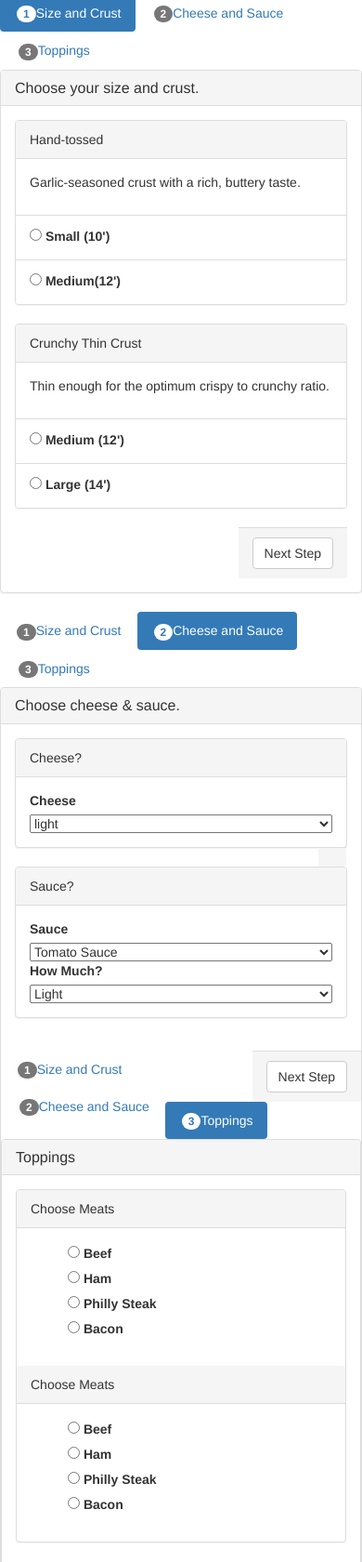
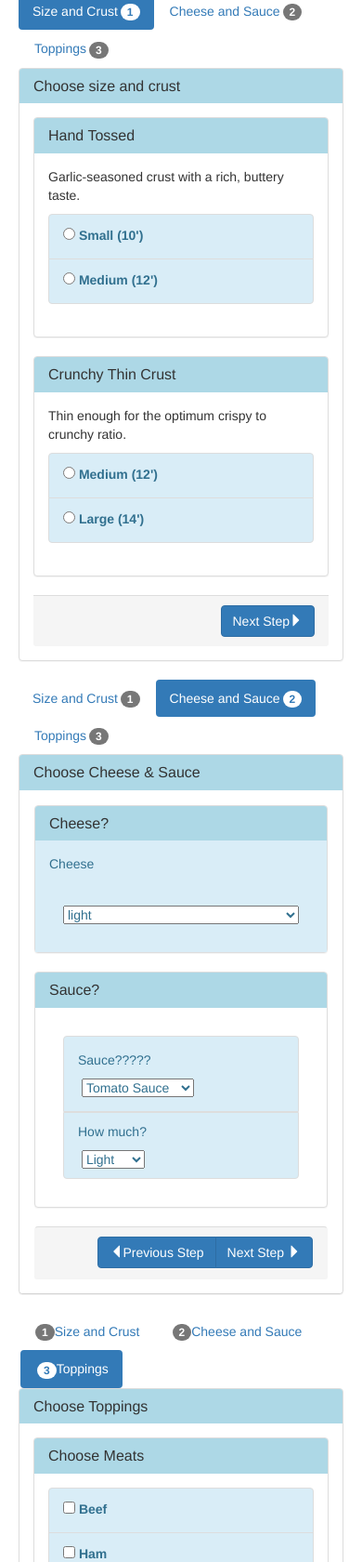
Before and after one commit to rosaliegomez/redwood_web_exercises, a plain HTML site: page order-pizza.html in a window 390 px wide. Shown: the part 320-2000 px from the top of the page at 93% size. Drawn offline with nearby package versions, Linux system fonts and the light colour scheme.

Commit message:
Order-pizza exercise

```diff
--- a/css/order-pizza.css
+++ b/css/order-pizza.css
@@ -1,17 +1,57 @@
+html body {
+    margin: 20px;
+}
 h1 {
     position: relative;
     text-align: center;
+    background-color: #F9F9F9;
+    opacity: .75;
+
+}
+.panel-default>.panel-heading {
+    background-color: lightblue;
+    margin: 0 auto;
+
+    border: 1px;
+}
+ul li {
+    list-style-type: none;
 }
 
 #cheese {
     width: 100%;
 }
 
+.panel-footer {
+    text-align: right;
+    float: right;
+    margin-bottom: 0;
+    width: 100%;
+}
+.btn-primary {
+    text-align: right;
+    float: right;
+    margin-bottom: 0;
+}
+.btn-default {
+    text-align:right;
+    float: right;
+}
 
+    background-color:#F5F5F5;
+}
 
-
-.panel-footer {
+.panel {
+    margin-bottom: 0;
     float: right;
-    width: 33%
-    box-sizing: border-box;
+    text-align: right;
+    width: 100%
 }
+.panel-body {
+    margin-bottom: 0;
+}
+.btn-group>.button {
+    float: right;
+    text-align: right;
+    width: 100%;
+}
--- a/order-pizza.html
+++ b/order-pizza.html
@@ -13,9 +13,8 @@
     <body>
     <nav class="navbar navbar-default">
         <div class="container-fluid">
-        <!-- Brand and toggle get grouped for better mobile display -->
             <div class="navbar-header">
-            <button type="button" class="navbar-toggle collapsed" data-toggle="collapse" data-target="#bs-example-navbar-collapse-1" aria-expanded="false">
+                <button type="button" class="navbar-toggle collapsed" data-toggle="collapse"                            data-target="#bs-example-navbar-collapse-1" aria-expanded="false">
                     <span class="sr-only">Toggle navigation</span>
                     <span class="icon-bar"></span>
                     <span class="icon-bar"></span>
@@ -23,239 +22,235 @@
                 </button>
                 <a class="navbar-brand" href="#">Pizza World</a>
             </div>
-
-        <!-- Collect the nav links, forms, and other content for toggling -->
             <div class="collapse navbar-collapse" id="bs-example-navbar-collapse-1">
                 <ul class="nav navbar-nav">
-                <li class="active"><a href="#">Order Online <span class="sr-only">(current)</span></a></li>
+                    <li class="active"><a href="#">Order Online<span class="sr-only">(current)</span></a></li>
                     <li><a href="#">Menu</a></li>
                 </ul>
                 <form class="navbar-form navbar-left">
                     <div class="form-group">
                         <input type="text" class="form-control" placeholder="Zip Code">
                     </div>
-                <button type="submit" class="btn btn-default">Search stores near you!</button>
+                    <button type="submit" class="btn btn-default">Search stores near you</button>
                 </form>
                 <ul class="nav navbar-nav navbar-right">
-                <li><a href="#">Sign Up</a></li>
-
+                    <li><a href="#"><span class="glyphicon glyphicon-user" aria-hidden="false"></span>Sign up</a></li>
 
                 </ul>
-        </div><!-- /.navbar-collapse -->
-    </div><!-- /.container-fluid -->
+            </div>
+        </div>
     </nav>
+    <div class="jumbotron" style=background-image:url("http://java.codeup.com/content/examples/bootstrap/pizza.png")>
+        <h1>Welcome to Pizza World!</h1>
+    </div>
+<hr>
 
-<div class="jumbotron" style="background-image:url(http://java.codeup.com/content/examples/bootstrap/pizza.png);"
->
-    <h1>Welcome to Pizza World!!!</h1>
-
+    <nav>
+        <ul class="nav nav-pills" role="tablist">
+            <li role="presentation" class="active"><a href="#">Size and Crust<span class="badge">1</span></a></li>
+            <li role="presentation"><a href="#">Cheese and Sauce<span class="badge">2</span></a></li>
+            <li role="presentation"><a href="#">Toppings<span class="badge">3</span></a></li>
+        </ul>
+    </nav>
+    <div class="panel panel-default">
+        <div class="panel-heading">
+            <h3 class="panel-title">Choose size and crust</h3>
         </div>
-<div>
-    <h2>Build your own pizza!</h2>
-    <ul class="nav nav-pills" role="tablist">
-        <li role="presentation" class="active"><a href="#"><span class="badge">1</span>Size and Crust</a></li>
-        <li role="presentation"><a href="#"><span class="badge">2</span>Cheese and Sauce</a></li>
-        <li role="presentation"><a href="#"><span class="badge">3</span>Toppings</a></li>
+        <div class="panel-body">
+            <div class="panel panel-default">
+                <div class="panel-heading">
+                    <h3 class="panel-title">Hand Tossed</h3>
+                </div>
+                <div class="panel-body">
+                    <p>Garlic-seasoned crust with a rich, buttery taste.</p>
+                    <ul class="list-group" value="radio" type="radio">
+                        <li class="list-group-item list-group-item-info">
+                            <input name="small" type="radio" id="small">
+                            <label for="small">Small (10')</label>
+                        </li>
+                        <li class="list-group-item list-group-item-info">
+                            <input name="medium" type="radio" id="medium">
+                            <label for="medium">
+                            Medium (12')</label>
+                        </li>
                     </ul>
-<!-- First Panel-->
+                </div>
             </div>
             <div class="panel panel-default">
                 <div class="panel-heading">
-        <h3 class="panel-title">Choose your size and crust.</h3>
+                    <h3 class="panel-title">Crunchy Thin Crust</h3>
                 </div>
                 <div class="panel-body">
-
-<div class="panel panel-default">
-    <!-- Default panel contents -->
-    <div class="panel-heading">Hand-tossed</div>
-    <div class="panel-body">
-        <p>Garlic-seasoned crust with a rich, buttery taste.</p>
-    </div>
-
-    <!-- List group -->
+                    <p>Thin enough for the optimum crispy to crunchy ratio.</p>
                     <ul class="list-group" value="radio" type="radio">
-        <li class="list-group-item">
-            <input name="panel panel-default" value="billboard" type="radio" id="b">
-            <label for="b">Small (10')</label>
+                        <li class="list-group-item list-group-item-info">
+                            <input name="medium" type="radio" id="medium2">
+                            <label for="medium">Medium (12')</label>
                         </li>
-        <li class="list-group-item"><input name="feedback" value="radio" type="radio" id="r">
-            <label for="r">Medium(12')</label
-            ></li>
-
+                        <li class="list-group-item list-group-item-info">
+                            <input name="large" type="radio" id="large">
+                            <label for="large">
+                                Large (14')</label>
+                        </li>
                     </ul>
                 </div>
-        <div class="panel panel-default">
-        <!-- Default panel contents -->
-        <div class="panel-heading">Crunchy Thin Crust</div>
-        <div class="panel-body">
-            <p>Thin enough for the optimum crispy to crunchy ratio.</p>
-        </div>
-
-        <!-- List group -->
-        <ul class="list-group" value="radio" type="radio">
-            <li class="list-group-item">
-                <input name="panel panel-default" value="billboard" type="radio" id="b">
-                <label for="b">Medium (12')</label>
-            </li>
-            <li class="list-group-item"><input name="feedback" value="radio" type="radio" id="r">
-                <label for="r">Large (14')</label
-                ></li>
-
-        </ul>
             </div>
         <div class="panel-footer">
-            <div class="btn-group" role="group" aria-label="...">
-                <button type="button" class="btn btn-default">Next Step</button>
+            <button type="button" class="btn btn-primary">Next Step<span class="glyphicon glyphicon-triangle-right">
+            </span></button>
+        </div>
+        </div>
+    </div>
+    </div>
+    <nav>
+        <ul class="nav nav-pills" role="tablist">
+            <li role="presentation"><a href="#">Size and Crust<span class="badge">1</span></a></li>
+            <li role="presentation" class="active"><a href="#">Cheese and Sauce<span class="badge">2</span></a></li>
+            <li role="presentation"><a href="#">Toppings<span class="badge">3</span></a></li>
+        </ul>
+    </nav>
+    <div class="panel panel-default">
+        <div class="panel-heading">
+            <h3 class="panel-title">Choose Cheese & Sauce</h3>
+        </div>
+        <div class="panel panel-body">
+            <div class="panel panel-default">
+                <div class="panel-heading">
+                    <h3 class="panel-title">Cheese?</h3>
+                </div>
+                <div class="panel-body list-group-item-info">
+                    Cheese
+                <div class="panel-body">
+                <label for="cheese"></label>
+                <select name="cheese" id="cheese">
+                    <option value="1">light</option>
+                    <option value="2">Normal</option>
+                    <option value="3">Extra</option>
+                    <option value="4">Double</option>
+                </select>
                 </div>
             </div>
 
             </div>
-<!-- second panel-->
-</div>
-    <ul class="nav nav-pills" role="tablist">
-        <li role="presentation"><a href="#"><span class="badge">1</span>Size and Crust</a></li>
-        <li role="presentation" class="active"><a href="#"><span class="badge">2</span>Cheese and Sauce</a></li>
-        <li role="presentation"><a href="#"><span class="badge">3</span>Toppings</a></li>
-    </ul>
             <div class="panel panel-default">
                 <div class="panel-heading">
-        <h3 class="panel-title">Choose cheese & sauce.</h3>
+                    <h3 class="panel-title">Sauce?</h3>
                 </div>
+
+                <div>
                     <div class="panel-body">
-
-        <div class="panel panel-default">
-            <!-- Default panel contents -->
-            <div class="panel-heading">Cheese?</div>
-            <div class="panel-body">
-                <label for="cheese">Cheese</label>
-                <select name="light" id="cheese">
-                    <br>
-                <option value="cheese">light</option>
-                    <option value="cheese">normal</option>
-                    <option value="cheese">extra</option>
-                    <option value="cheese">double</option>
+                    <ul class="panel-body list-group">
+                        <li class="list-group-item list-group-item-info panel-body">
+                            <p>Sauce?????</p>
+                            <label for="sauce"></label>
+                            <select name="sauce" id="sauce">
+                                <option value="a">Tomato Sauce</option>
+                                <option value="b">Marinara Sauce</option>
+                                <option value="c">BBQ Sauce</option>
+                                <option value="d">Alfredo Sauce</option>
                             </select>
+                        </li>
+                        <li class="list-group-item list-group-item-info">
+                            <p>How much?</p>
+                            <label for="much"></label>
+                            <select name="much" id="much">
+                                <option value="q">Light</option>
+                                <option value="w">Normal</option>
+                                <option value="e">Extra</option>
+                            </select>
+                        </li>
+                    </ul>
                 </div>
-            <div class="panel-footer">
-
+                </div>
+            </div>
+            <div class="panel panel-footer">
+            <div class="btn-group" role="group">
+                <button type="button" class="btn btn-primary"><span class="glyphicon glyphicon-triangle-left" aria-hidden="false">
+                    </span>Previous Step
+                </button>
+                <button type="button" class="btn btn-primary">Next Step
+                    <span class="glyphicon glyphicon-triangle-right"></span>
+                </button>
+            </div>
+            </div>
+        </div>
     </div>
 
 
 
-            <!--Form for Sauce-->
-        </div>
-        <div class="panel panel-default">
-            <!-- Default panel contents -->
-            <div class="panel-heading">Sauce?</div>
-            <div class="panel-body">
-                <label for="cheese">Sauce</label>
-                <select name="light" id="cheese">
-                    <br>
-                    <option value="cheese">Tomato Sauce</option>
-                    <option value="cheese">Marinara sauce</option>
-                    <option value="cheese">BBQ Sauce</option>
-                    <option value="cheese">Alfredo Sauce</option>
-                </select>
-                <br>
-                <label for="cheese">How Much?</label>
-                <select name="light" id="cheese">
-                    <br>
-                    <option value="cheese">Light</option>
-                    <option value="cheese">Normal</option>
-                    <option value="cheese">Extra</option>
-                </select>
-            </div>
-            </div>
-        </div>
-        <div class="panel-footer">
-            <div class="btn-group" role="group" aria-label="...">
-                <button type="button" class="btn btn-default">Next Step</button>
-            </div>
-
-        </div>
-<div>
+    <nav>
         <ul class="nav nav-pills" role="tablist">
             <li role="presentation"><a href="#"><span class="badge">1</span>Size and Crust</a></li>
             <li role="presentation"><a href="#"><span class="badge">2</span>Cheese and Sauce</a></li>
             <li role="presentation" class="active"><a href="#"><span class="badge">3</span>Toppings</a></li>
         </ul>
+    </nav>
+
     <div class="panel panel-default">
         <div class="panel-heading">
-            <h3 class="panel-title">Toppings</h3>
+            <h3 class="panel-title">Choose Toppings</h3>
         </div>
         <div class="panel-body">
-
             <div class="panel panel-default">
-                <!-- Default panel contents -->
-                <div class="panel-heading">Choose Meats</div>
+                <div class="panel-heading">
+                    <h3 class="panel-title">Choose Meats</h3>
+                </div>
                 <div class="panel-body">
-                    <ul>
-                        <input name="feedback" value="beef" type="radio" id="b">
-                        <label for="b">Beef</label>
-                        <br>
-                        <input name="feedback" value="ham" type="radio" id="b">
-                        <label for="b">Ham</label>
-                        <br>
-                        <input name="feedback" value="philly steak" type="radio" id="b">
-                        <label for="b">Philly Steak</label>
-                        <br>
-                        <input name="feedback" value="bacon" type="radio" id="b">
-                        <label for="b">Bacon</label>
+                    <ul class="list-group" type="checkbox">
+                        <li class="list-group-item list-group-item-info">
+                            <input name="beef" type="checkbox" id="beef">
+                            <label for="beef">Beef</label>
+                        </li>
+                        <li class="list-group-item list-group-item-info">
+                            <input name="ham" type="checkbox" id="ham">
+                            <label for="ham">Ham
+                            </label>
+                        </li>
+                        <li class="list-group-item list-group-item-info">
+                            <input name="ps" type="checkbox" id="ps">
+                            <label for="ps">Philly Steak</label>
+                        </li>
+                        <li class="list-group-item list-group-item-info">
+                            <input name="bacon" type="checkbox" id="bacon">
+                            <label for="bacon">Bacon</label>
+                        </li>
                     </ul>
 
-                </div>
-                <div class="panel-heading">Choose Meats</div>
-                <div class="panel-body">
-                    <ul>
-                        <input name="feedback" value="beef" type="radio" id="b">
-                        <label for="b">Beef</label>
-                        <br>
-                        <input name="feedback" value="ham" type="radio" id="b">
-                        <label for="b">Ham</label>
-                        <br>
-                        <input name="feedback" value="philly steak" type="radio" id="b">
-                        <label for="b">Philly Steak</label>
-                        <br>
-                        <input name="feedback" value="bacon" type="radio" id="b">
-                        <label for="b">Bacon</label>
 
                 </div>
-
-            </div>
-
-
-                <!--Form for Sauce-->
             </div>
             <div class="panel panel-default">
-                <!-- Default panel contents -->
-                <div class="panel-heading">Sauce?</div>
+                <div class="panel-heading">
+                    <h3 class="panel-title">Choose Vegetables</h3>
+                </div>
                 <div class="panel-body">
-                    <label for="cheese">Sauce</label>
-                    <select name="light" id="cheese">
-                        <br>
-                        <option value="cheese">Tomato Sauce</option>
-                        <option value="cheese">Marinara sauce</option>
-                        <option value="cheese">BBQ Sauce</option>
-                        <option value="cheese">Alfredo Sauce</option>
-                    </select>
-                    <br>
-                    <label for="cheese">How Much?</label>
-                    <select name="light" id="cheese">
-                        <br>
-                        <option value="cheese">Light</option>
-                        <option value="cheese">Normal</option>
-                        <option value="cheese">Extra</option>
-                    </select>
-                </div>
+                    <ul class="list-group">
+                        <li class="list-group-item list-group-item-info">
+                            <input name="gp" type="checkbox" id="gp">
+                            <label for="gp">Green Peppers</label></li>
+                        <li class="list-group-item list-group-item-info">
+                            <input name="mush" type="checkbox" id="mush">
+                             <label for="mush">Mushrooms</label>
+                        </li>
+                        <li class="list-group-item list-group-item-info">
+                            <input name="onion" type="checkbox" id="onion">
+                            <label for="onion">Onions</label>
+                        </li>
+                        <li class="list-group-item list-group-item-info">
+                            <input name="jp" type="checkbox" id="jp">
+                            <label for="jp">Jalapeno Peppers</label>
+                        </li>
+                    </ul>
                 </div>
             </div>
         <div class="panel-footer">
-            <div class="btn-group" role="group" aria-label="...">
-                <button type="button" class="btn btn-default">Checkout</button>
+            <div class="btn-group" role="button">
+            <button type="button" class="btn btn-primary">Check out<span class="glyphicon glyphicon-shopping-cart"></span></button>
             </div>
         </div>
         </div>
         </div>
+
 
 
 <script
```
Also changed, not shown: bootstrap-grid.html (added, +45 -0 lines), bootystrap.html (+1 -1 lines), 1 other file. Lines whose indentation alone changed are shown as unchanged.
